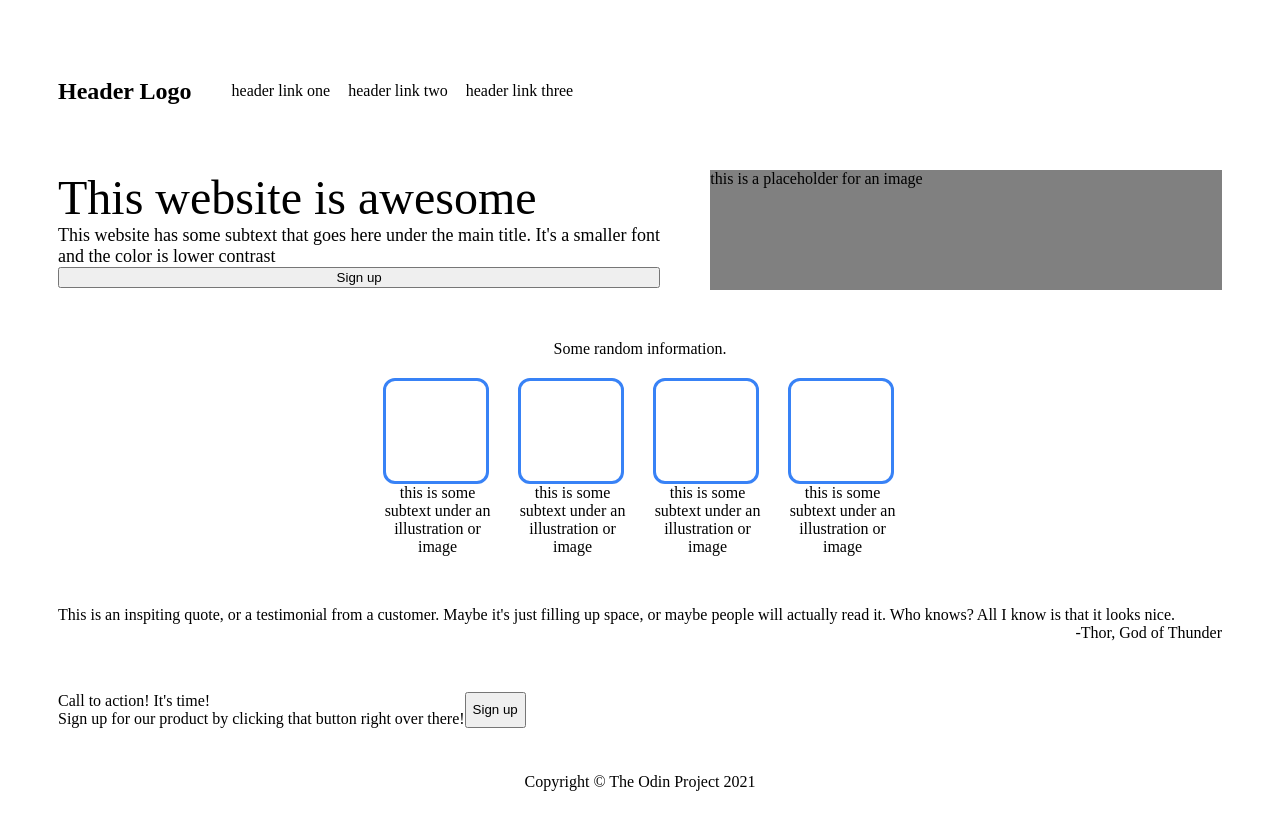
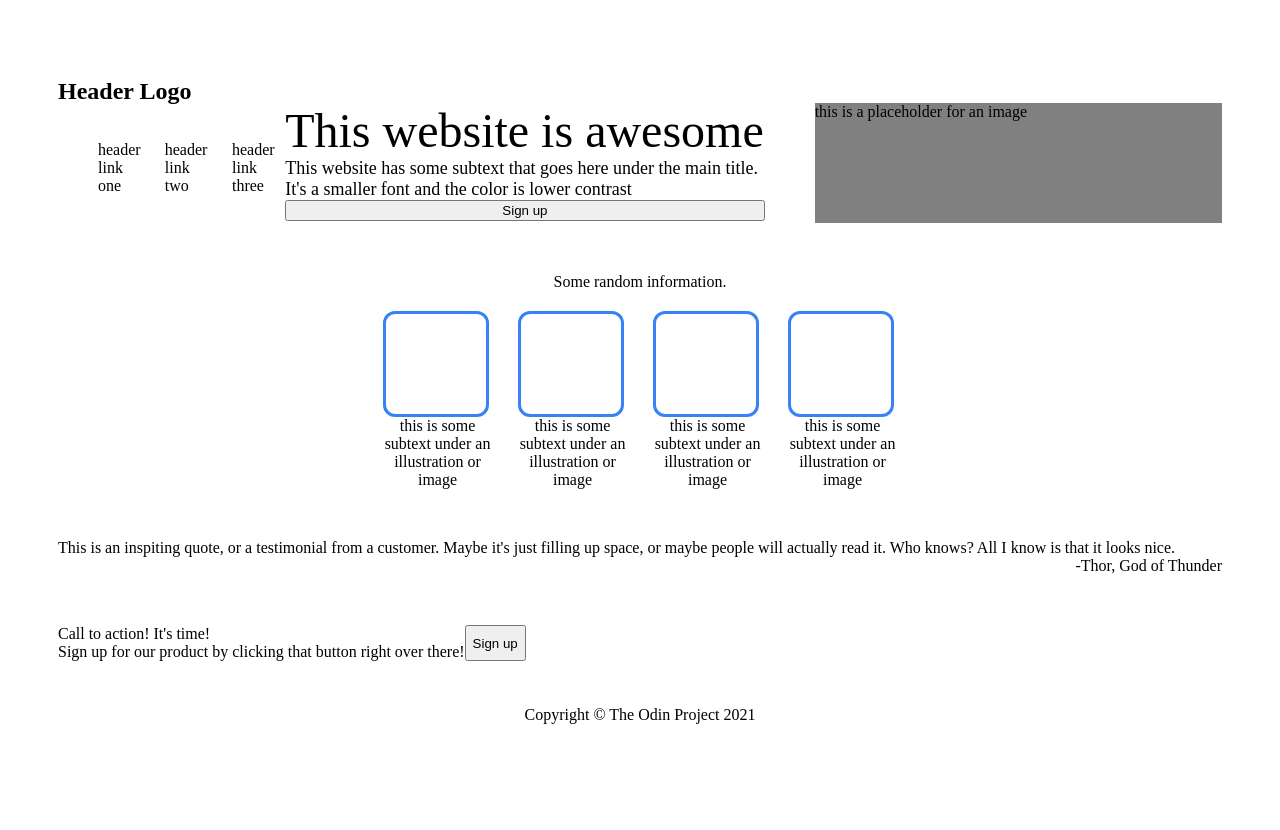
Before and after one commit to nurialmb/landing-page, a plain HTML site: page index.html in a window 1280 px wide. After the commit the page ends 800 px from the top, so only its background shows below. Drawn offline with Linux system fonts and the light colour scheme.

Commit message:
Add changes to index.html

```diff
--- a/index.html
+++ b/index.html
@@ -5,9 +5,13 @@
     <meta name="viewport" content="width=device-width, initial-scale=1.0">
     <title>Landing Page</title>
     <link rel="stylesheet" href="styles.css">
+    <link rel="preconnect" href="https://fonts.googleapis.com">
+    <link rel="preconnect" href="https://fonts.gstatic.com" crossorigin>
+    <link href="https://fonts.googleapis.com/css2?family=Libre+Baskerville&family=Roboto:ital,wght@0,100;0,300;0,400;0,500;0,700;0,900;1,100;1,300;1,400;1,500;1,700;1,900&display=swap" rel="stylesheet">
 </head>
 <body>
     <div class="header">
+        <div class="header-two">
             <div class="left">
                 <div class="logo"><h2>Header Logo</h2></div>
             </div>
@@ -19,13 +23,17 @@
                 </ul>
             </div>
         </div>
+    <!-- </div> -->
         <div class="container">
             <div class="left-side">
                 <div class="main-text">This website is awesome</div>
                 <div class="second-text">This website has some subtext that goes here under the main title. It's a smaller font and the color is lower contrast</div>
                 <button class="sign-up">Sign up</button>
             </div>
-        <div class="right-side">this is a placeholder for an image</div>
+            <div class="right-side">
+                <div class='placeholder'>this is a placeholder for an image</div>
+            </div>
+        </div>
     </div>
     <div class="container-two">
         <div class="title">Some random information.</div>
@@ -57,10 +65,10 @@
             <div class="top-text">Call to action! It's time!</div>
             <div class="bottom-text">Sign up for our product by clicking that button right over there!</div>
         </div>
-        <button>Sign up</button>
+        <button class="button">Sign up</button>
     </div>
     <div class="footer">
-        Copyright © The Odin Project 2021
+        <div class="footer-text">Copyright © The Odin Project 2021</div>
     </div>
 </body>
 </html>
```
Lines whose indentation alone changed are shown as unchanged.
